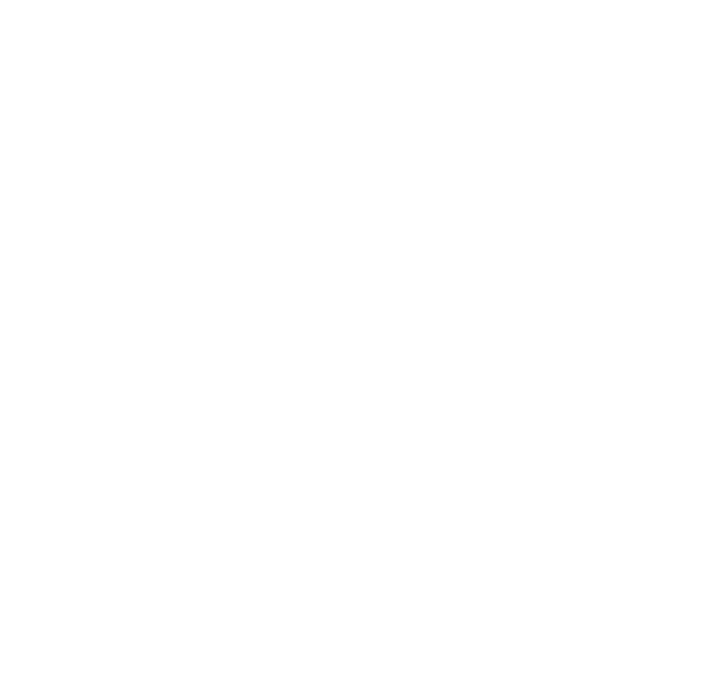
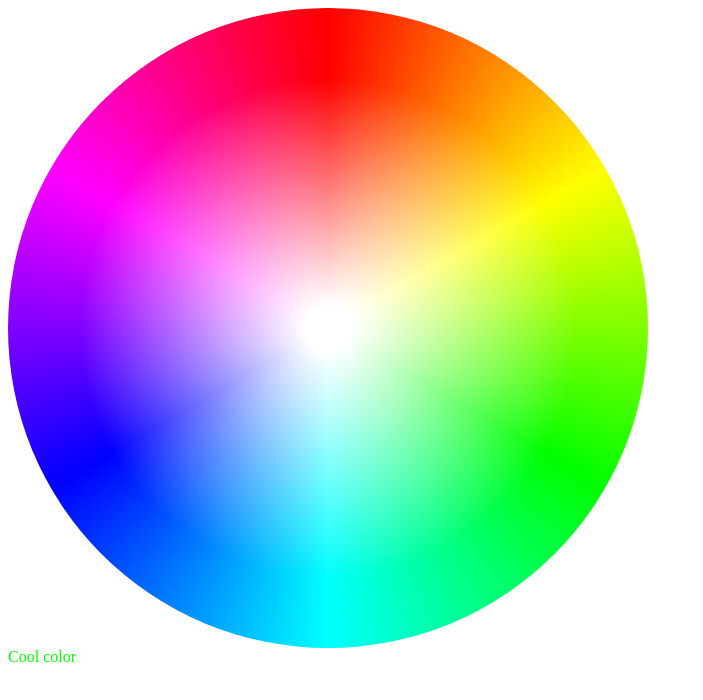
Before and after one commit to klanting/BU-2024-Summer-CS391-Final-Project, a React (Vite) app: page / in a window 1280 px wide. Shown: the top 700 px of the page, without its empty margins (0-703 px from the left). Built offline with nearby package versions, Linux system fonts and the light colour scheme.

Commit message:
ColorWheel support white in center

```diff
--- a/src/App.jsx
+++ b/src/App.jsx
@@ -1,9 +1,10 @@
-
+import ColorPicker from "./components/Tibo/ColorPicker.jsx";
 
 function App() {
 
   return (
     <>
+      <ColorPicker/>
     </>
   )
 }
--- a/src/components/Tibo/ColorField.jsx
+++ b/src/components/Tibo/ColorField.jsx
@@ -17,7 +17,7 @@
     border-radius: 50%;
 
     /*background-image: radial-gradient( rgba(255, 255, 255, 1),  rgba(255, 255, 255, 0));*/
-    background-image: radial-gradient(ellipse at center, rgba(255,255,255,1) 5%, transparent 55%);
+    background-image: radial-gradient(rgba(255,255,255,1) 5%, transparent 55%);
 
 `;
 
@@ -38,11 +38,40 @@
         [255, 0, 0]
     ];
 
+    /*
+    * Stores whether the user clicked the mouse button or not
+    * */
+    const [mouseClicking, setMouseClicking] = useState(false);
+
+    function clickMouse(){
+        /*
+        * Mark the mouse as clicked
+        * */
+        setMouseClicking(true);
+    }
+
+    function releaseMouse(){
+        /*
+        * Mark the mouse as released
+        * */
+        setMouseClicking(false);
+    }
+
+
     function updateMouse(e){
+
+        /*
+        * only update the color if the mouse is clicked
+        * */
+        if (!mouseClicking){
+            return
+        }
 
         const bounds = e.target.getBoundingClientRect();
         const x = (e.clientX - bounds.left)/bounds.width*2-1;
         const y = ((e.clientY - bounds.top)/bounds.height*2-1)*-1;
+
+        const distance = Math.sqrt(Math.pow(x, 2)+Math.pow(y, 2));
 
         /*
         * x and y are now relative mouse positions between [-1, 1] for both x and y
@@ -108,13 +137,37 @@
             resultColor.push(Math.round((color1[i]*colorWeight1)+(color2[i]*colorWeight2)))
         }
 
+        /*
+        * The distance from the center also influences the color
+        * because of the sphere the max distance is 1. In the code
+        * the center 5% is white, and 5%-55% center is a gradient of white.
+        * This code will apply the right interpolation between the white coloring and the real colors
+        * */
+        if (distance <= 0.05){
+            resultColor = [255, 255, 255];
+        } else if (distance <= 0.55){
+
+            const whiteWeight = 1 - (distance-0.05)*2;
+
+            const colorCopy = resultColor
+            resultColor = []
+
+            for (let i=0; i<color1.length; i++){
+                resultColor.push(Math.round((colorCopy[i]*(1-whiteWeight))+(255*whiteWeight)))
+            }
+
+        }
+
         props.setColor(resultColor);
 
     }
 
-
     return(
-        <StyledColorField onClick={updateMouse} colors={rgbList}>
+        <StyledColorField colors={rgbList}
+                          onMouseDown={clickMouse}
+                          onMouseUp={releaseMouse}
+                          onMouseMove={updateMouse}
+        >
             <StyledWhitenessField>
 
             </StyledWhitenessField>
```
